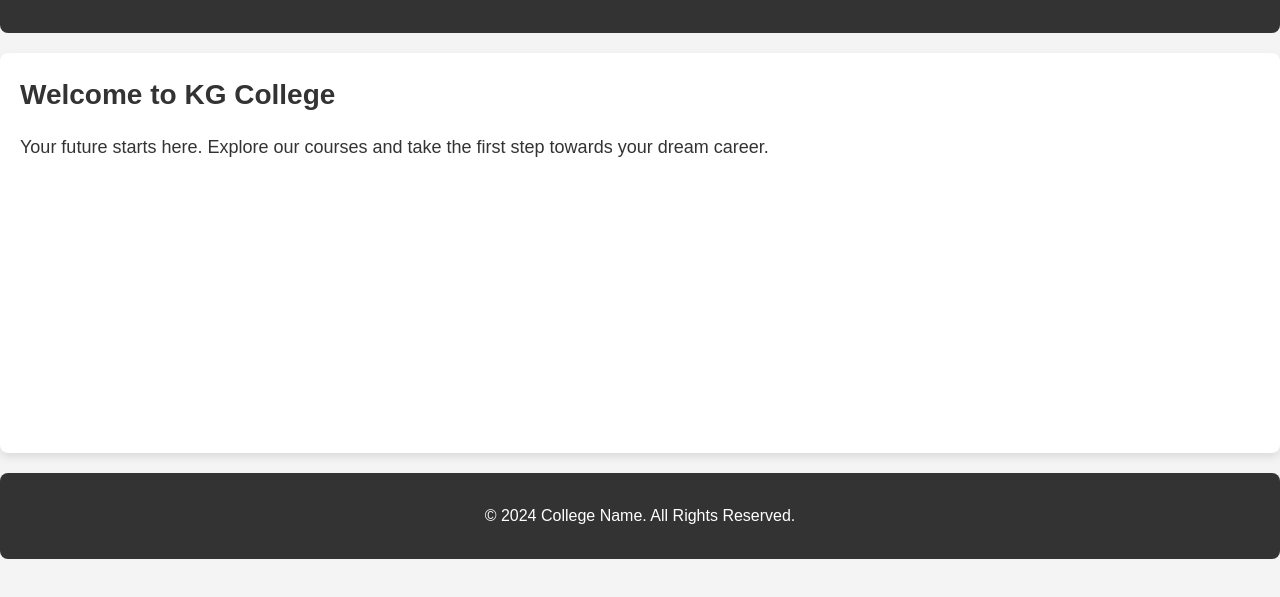
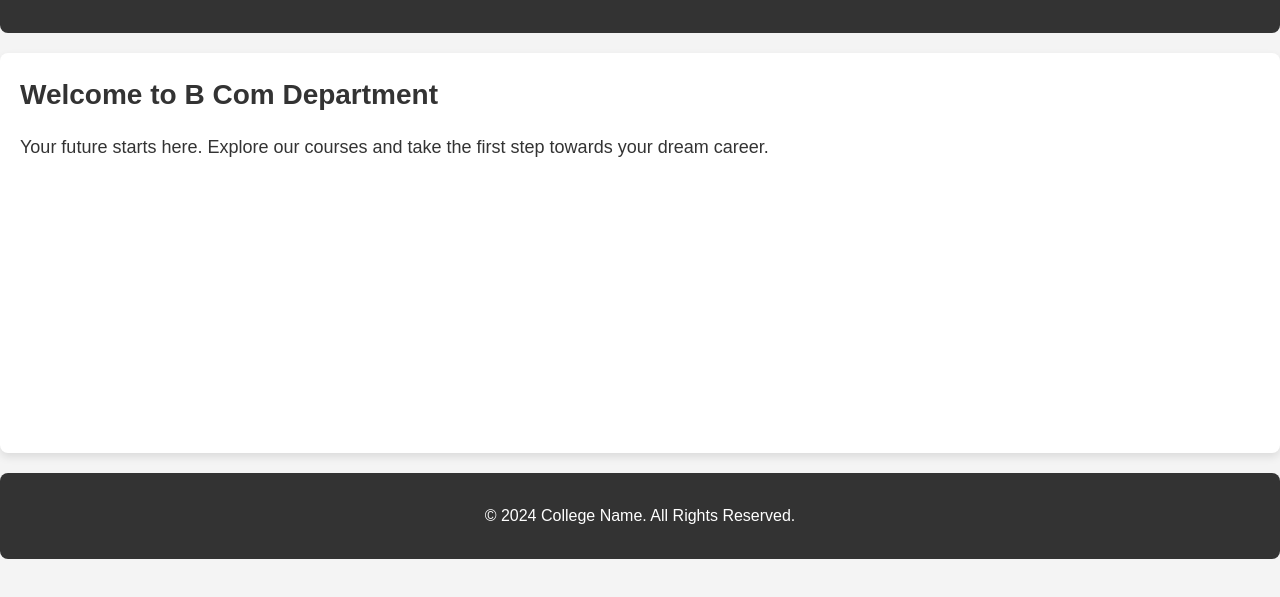
Before and after one commit to balakrishnan3017/My_dept_project, a plain HTML site: page index.html in a window 1280 px wide. Shown: the part 143-740 px from the top of the page. Drawn offline with Linux system fonts and the light colour scheme.

Commit message:
first_commit

```diff
--- a/index.html
+++ b/index.html
@@ -24,7 +24,7 @@
     <main>
       <section>
         <div>
-          <h2>Welcome to KG College</h2>
+          <h2>Welcome to B Com Department</h2>
           <p>
             Your future starts here. Explore our courses and take the first step
             towards your dream career.
```
